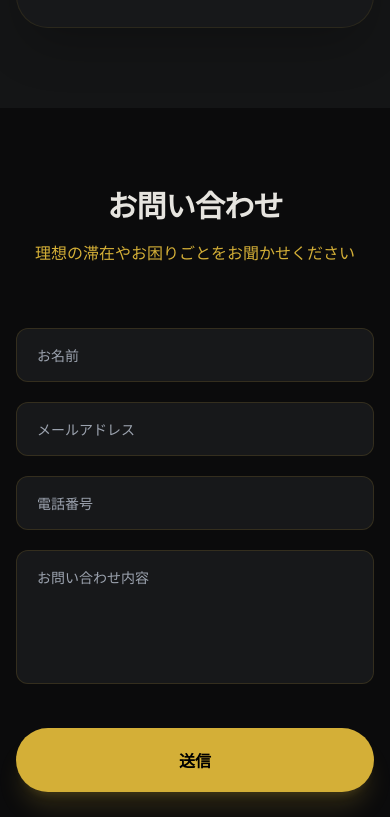
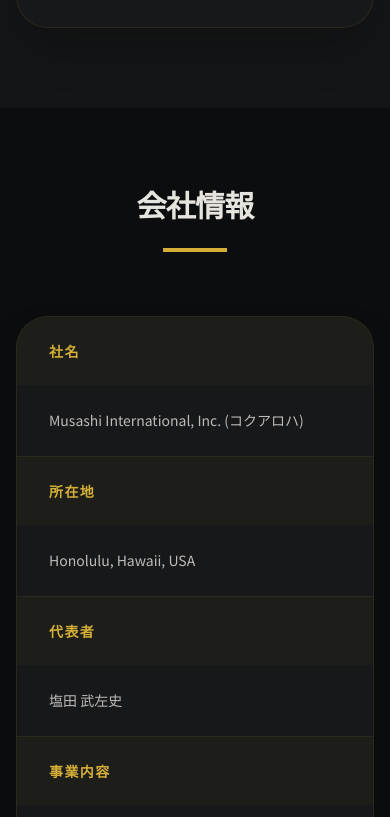
Before and after one commit to miles-web-match/kokualoha, a React (Vite) app in the folder hawaii-vip-concierge---kokualoha/: page / in a window 390 px wide. Shown: the part 5087-5904 px from the top of the page. Built offline with nearby package versions, Linux system fonts and the light colour scheme; a web font is replaced by a local one.

Commit message:
Update App.tsx

```diff
--- a/hawaii-vip-concierge---kokualoha/App.tsx
+++ b/hawaii-vip-concierge---kokualoha/App.tsx
@@ -106,14 +106,12 @@
     e.preventDefault();
     setIsSubmitting(true);
 
-    // ユーザーから提供されたGASのウェブアプリURLを設定
     const GAS_URL = 'https://script.google.com/macros/s/AKfycbzws3zSfRs0a4VjYgwxDPUBOB-qejJZqxWSxuisVawPcZSl0D5nB3OCHcyemFyYX4jX/exec';
 
     const formData = new FormData(e.currentTarget);
     const data = Object.fromEntries(formData);
 
     try {
-      // GASのCORS制約を回避するため mode: 'no-cors' で送信
       await fetch(GAS_URL, {
         method: 'POST',
         mode: 'no-cors',
@@ -371,6 +369,33 @@
         </div>
       </section>
 
+      <section id="company" className="py-20 sm:py-32 px-4 sm:px-6 bg-[#0c0d0e]">
+        <div className="max-w-4xl mx-auto fade-in-section">
+          <div className="text-center mb-16">
+            <h2 className="font-serif text-3xl sm:text-5xl font-bold mb-6 tracking-tight">{t.company_title}</h2>
+            <div className="w-16 h-1 bg-[#d4af37] mx-auto" />
+          </div>
+
+          <div className="bg-[#17181a] border border-[#d4af371a] rounded-[2rem] overflow-hidden shadow-2xl">
+            {[
+              { label: t.company_name_label, value: t.company_name_value },
+              { label: t.company_address_label, value: t.company_address_value },
+              { label: t.company_rep_label, value: t.company_rep_value },
+              { label: t.company_biz_label, value: t.company_biz_value },
+            ].map((row, i) => (
+              <div key={i} className={`flex flex-col sm:flex-row border-b border-[#d4af371a] last:border-0`}>
+                <div className="sm:w-1/3 bg-[#d4af3708] px-8 py-6 text-[#d4af37] font-bold text-sm tracking-widest uppercase">
+                  {row.label}
+                </div>
+                <div className="sm:w-2/3 px-8 py-6 text-[#e6e4df] opacity-80 text-sm sm:text-base leading-relaxed">
+                  {row.value}
+                </div>
+              </div>
+            ))}
+          </div>
+        </div>
+      </section>
+
       <section id="contact" className="py-20 sm:py-32 px-4 sm:px-6 bg-[#0b0b0c]">
         <div className="max-w-4xl mx-auto fade-in-section text-center">
           <h2 className="font-serif text-3xl sm:text-5xl font-bold mb-4 tracking-tight">{t.contact_title}</h2>
```
